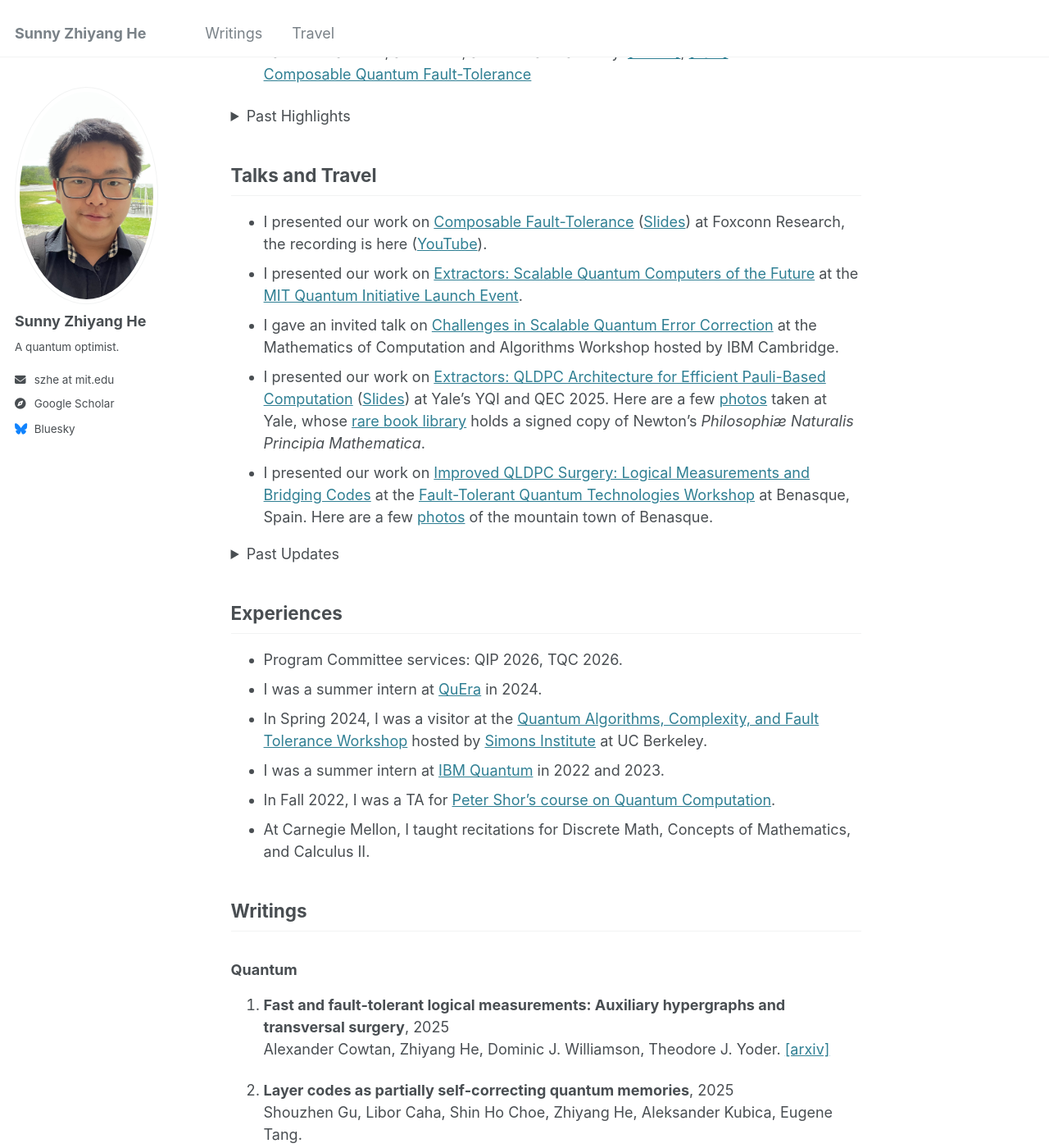
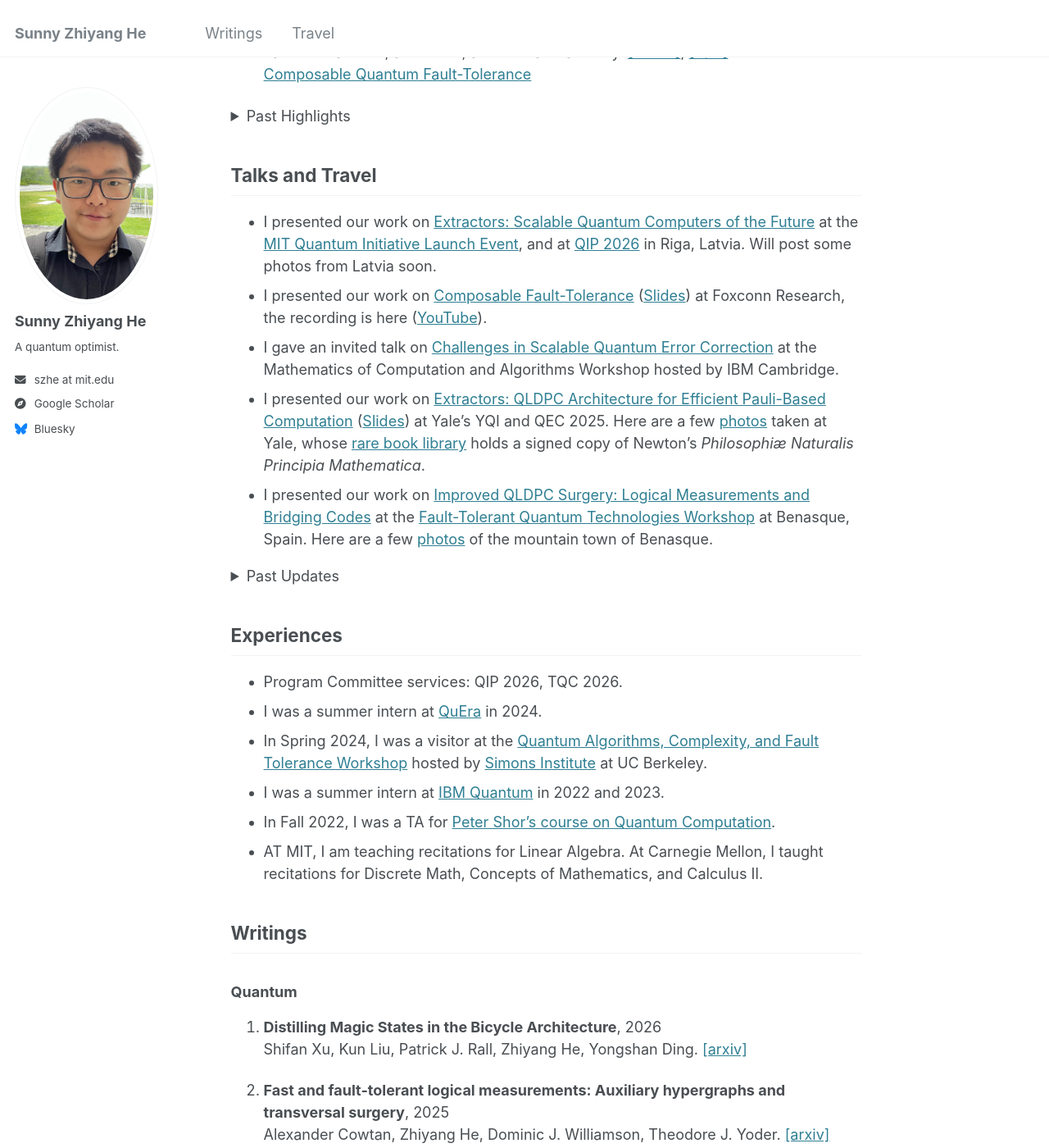
Before and after one commit to SunnyZhiyangHe/sunnyzhiyanghe.github.io, a Jekyll site: the page built from _pages/about.md, in a window 1280 px wide and 1400 px high, scrolled down 1151 px. Shown: the whole window at 82% size. Built offline with Jekyll 4.4.1, drawn with Linux system fonts in a browser that asks for light colours.

Commit message:
Update about.md

```diff
--- a/_pages/about.md
+++ b/_pages/about.md
@@ -47,8 +47,8 @@ Prior to grad school I was an undergrad at CMU. I worked in graph algorithms wit
 </details>
 
 ## Talks and Travel {#talks}
+- I presented our work on [Extractors: Scalable Quantum Computers of the Future](files/QMIT_Poster.pdf) at the [MIT Quantum Initiative Launch Event](https://web.cvent.com/event/3947809f-be65-4020-8457-4276a031fc85/summary), and at [QIP 2026](https://qip2026.lu.lv/) in Riga, Latvia. Will post some photos from Latvia soon.
 - I presented our work on [Composable Fault-Tolerance](https://arxiv.org/abs/2508.08246) ([Slides](files/Composable_FT_slides.pdf)) at Foxconn Research, the recording is here ([YouTube](https://www.youtube.com/watch?v=ZvPMA6UOwmA)).
-- I presented our work on [Extractors: Scalable Quantum Computers of the Future](files/QMIT_Poster.pdf) at the [MIT Quantum Initiative Launch Event](https://web.cvent.com/event/3947809f-be65-4020-8457-4276a031fc85/summary).
 - I gave an invited talk on [Challenges in Scalable Quantum Error Correction](files/Challenges_in_Scalable_QEC.pdf) at the Mathematics of Computation and Algorithms Workshop hosted by IBM Cambridge.
 - I presented our work on [Extractors: QLDPC Architecture for Efficient Pauli-Based Computation](https://arxiv.org/abs/2503.10390) ([Slides](files/Extractors.pdf)) at Yale's YQI and QEC 2025. Here are a few [photos](/travel#Yale) taken at Yale, whose [rare book library](https://beinecke.library.yale.edu/) holds a signed copy of Newton's *Philosophiæ Naturalis Principia Mathematica*.
 - I presented our work on [Improved QLDPC Surgery: Logical Measurements and Bridging Codes](https://arxiv.org/abs/2407.18393) at the [Fault-Tolerant Quantum Technologies Workshop](https://www.benasque.org/2024ftqt/) at Benasque, Spain. Here are a few [photos](/travel#Benasque) of the mountain town of Benasque.
@@ -79,12 +79,17 @@ Prior to grad school I was an undergrad at CMU. I worked in graph algorithms wit
 - In Spring 2024, I was a visitor at the [Quantum Algorithms, Complexity, and Fault Tolerance Workshop](https://simons.berkeley.edu/programs/quantum-algorithms-complexity-fault-tolerance) hosted by [Simons Institute](https://simons.berkeley.edu/homepage) at UC Berkeley.
 - I was a summer intern at [IBM Quantum](https://www.ibm.com/quantum) in 2022 and 2023.
 - In Fall 2022, I was a TA for [Peter Shor's course on Quantum Computation](https://math.mit.edu/~shor/435-LN/).
-- At Carnegie Mellon, I taught recitations for Discrete Math, Concepts of Mathematics, and Calculus II.
+- AT MIT, I am teaching recitations for Linear Algebra. At Carnegie Mellon, I taught recitations for Discrete Math, Concepts of Mathematics, and Calculus II.
 
 ## Writings {#writings}
 
 ### Quantum
 <!-- 1. __Characterizing QuEra's Gemini-class neutral atom quantum computer__, To Appear-->
+
+1. __Distilling Magic States in the Bicycle Architecture__, 2026
+Shifan Xu, Kun Liu, Patrick J. Rall, Zhiyang He, Yongshan Ding.
+[[arxiv]](https://arxiv.org/abs/2602.20546)
+
 
 1. __Fast and fault-tolerant logical measurements: Auxiliary hypergraphs and transversal surgery__, 2025
 Alexander Cowtan, Zhiyang He, Dominic J. Williamson, Theodore J. Yoder.
```
